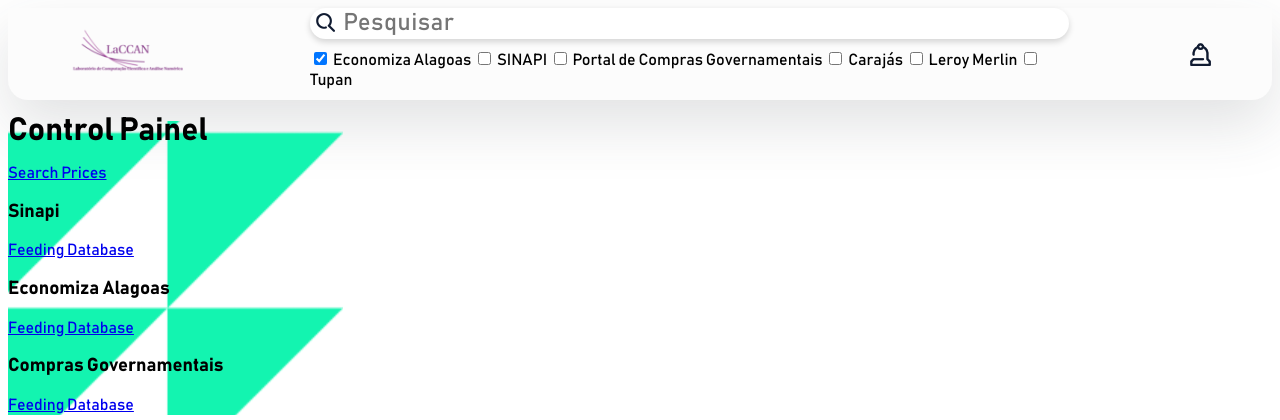
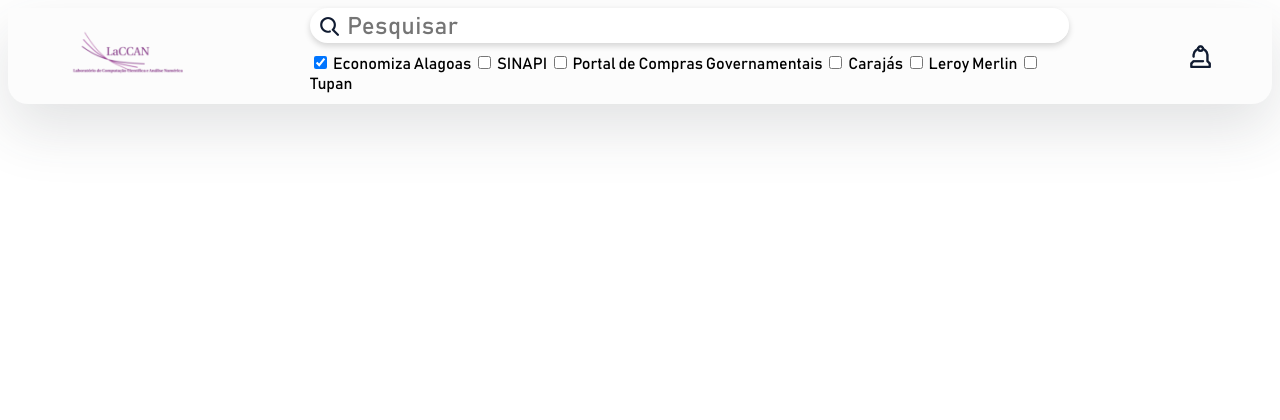
Before and after one commit to rwnicholas/scaling-computing-machine, a Django app: page /retriveAPIs/ in a window 1280 px wide. Shown: the top 420 px of the page. Run offline with Django 3.2, Linux system fonts and the light colour scheme; some libraries are stand-ins or nearby versions.

Commit message:
retoques

```diff
--- a/AquiSeFaz/templates/base.html
+++ b/AquiSeFaz/templates/base.html
@@ -43,8 +43,9 @@
           <img src="{% static 'images/Ativo_15.png' %}" height="25%">
         </nav>
         <div class="content">
-          {% block content %} {% endblock %}
+          {% if products %}
+            {% block content %} {% endblock %}
+          {% endif %}
         </div>
-
   </body>
 </html>
--- a/AquiSeFaz/templates/searchPrice.html
+++ b/AquiSeFaz/templates/searchPrice.html
@@ -44,7 +44,7 @@
                 <a href="" hidden id="goHref"></a>
             </div>
             <div class="step-links">
-                {% for i in page_range|default_if_none:products.paginator.get_elided_page_range %}
+                {% for i in page_range %}
                     {% if products.number == i %}
                         <a class="buttonStep buttonlink active_buttonlink" href="">{{ i }}</a>
                     {% else %}
--- a/AquiSeFaz/views.py
+++ b/AquiSeFaz/views.py
@@ -55,7 +55,7 @@ def selectBase(request):
 
     if 'searchTerm' in request.GET:
         if request.GET['searchTerm'] == None or request.GET['searchTerm'] == '':
-            raise ValueError
+            return render(request, 'searchPrice.html', status=400)
 
         basesList = request.GET.getlist('bases')
 
--- a/static/css/style.css
+++ b/static/css/style.css
@@ -33,6 +33,7 @@
     height: 100%;
     flex-wrap: wrap;
     justify-content: center;
+    align-items: center;
 }
 
 .search{
@@ -58,13 +59,15 @@
     text-align: left;
     font: normal normal 400 24px/34px Bahnschrift;
     letter-spacing: 0.48px;
-    /* color: #A7A7A7; */
+    padding-top: 5px;
     opacity: 1;
 }
 
 .search button{
     background: transparent;
     border: none;
+    padding-top: 5px;
+    padding-left: 10px;
 }
 
 .checkSearch {
```
